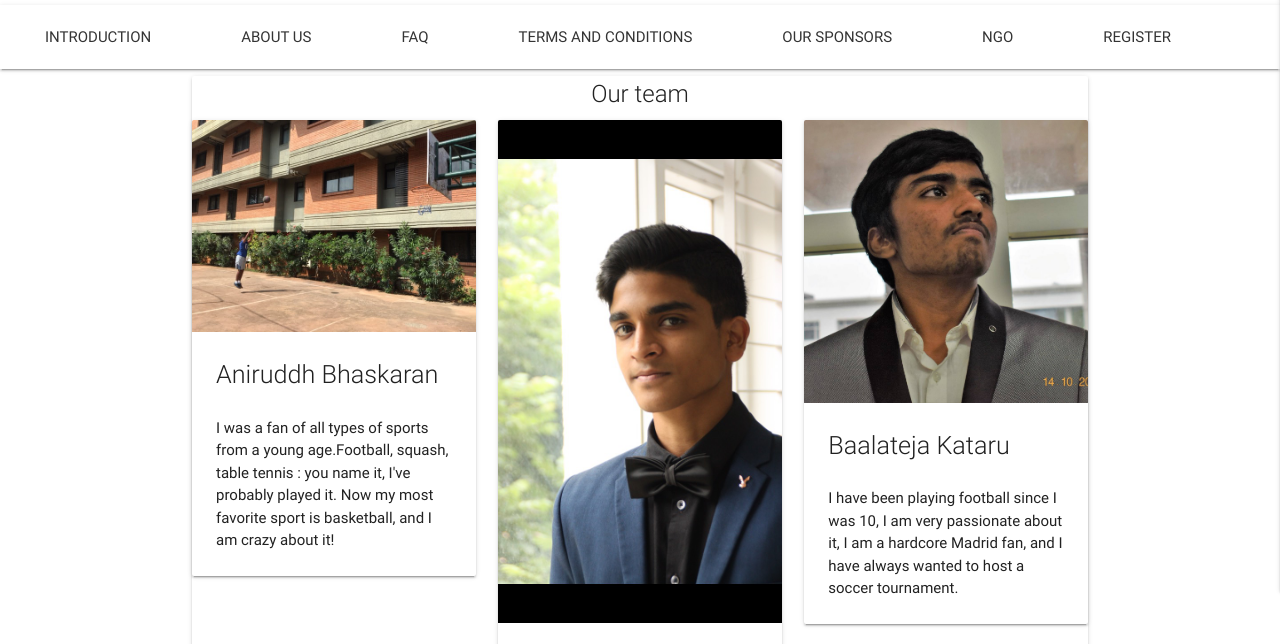
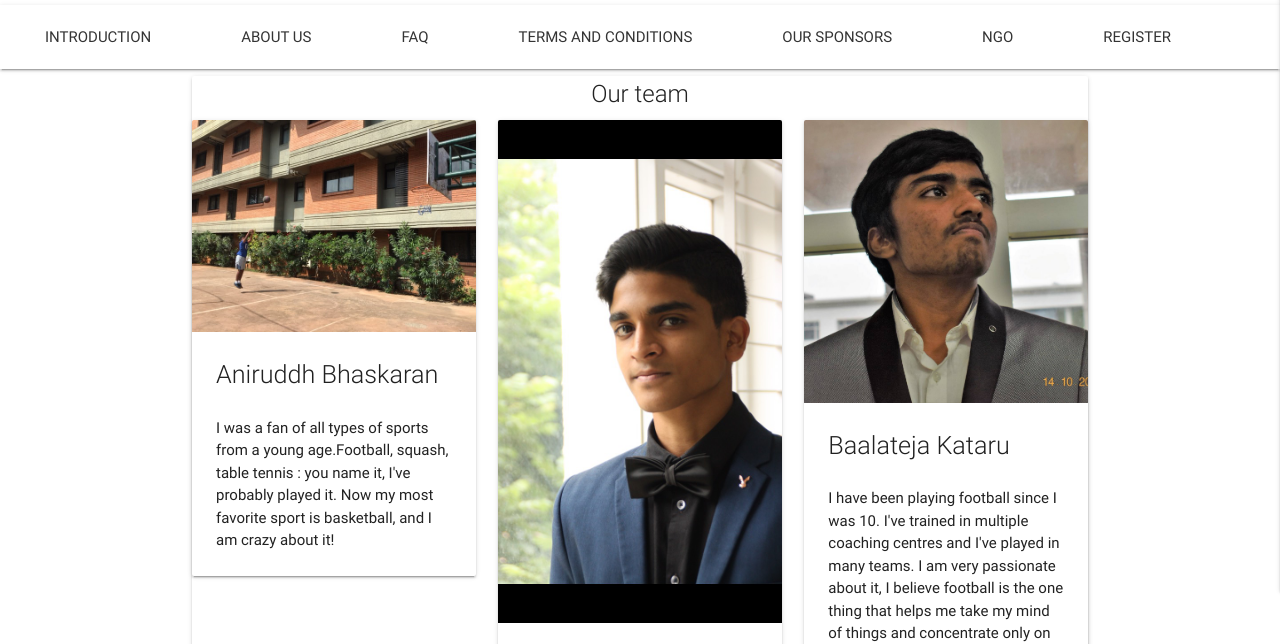
Before and after one commit to bkataru/sports-for-change, a plain HTML site: page aboutus.html in a window 1280 px wide. Shown: the part 269-913 px from the top of the page. Drawn offline with nearby package versions, Linux system fonts and the light colour scheme; a web font is replaced by a local one.

Commit message:
Final changes goddamn it

```diff
--- a/aboutus.html
+++ b/aboutus.html
@@ -113,7 +113,7 @@
                         <div class="card-content">
                             <p class="flow-text">Baalateja Kataru</p>
                             <br>
-                            <p>I have been playing football since I was 10, I am very passionate about it, I am a hardcore Madrid fan, and I have always wanted to host a soccer tournament. </p>
+                            <p>I have been playing football since I was 10. I've trained in multiple coaching centres and I've played in many teams. I am very passionate about it, I believe football is the one thing that helps me take my mind of things and concentrate only on the ball. It unites everyone and makes us forget all our problems. Whenever I feel sad or depressed, I start to do something with a football and that feeling goes away. I am a hardcore Real Madrid fan. I always had a dream to host a football tournament, and this is my dream come true. </p>
                         </div>
                     </div>
                 </div>
```
